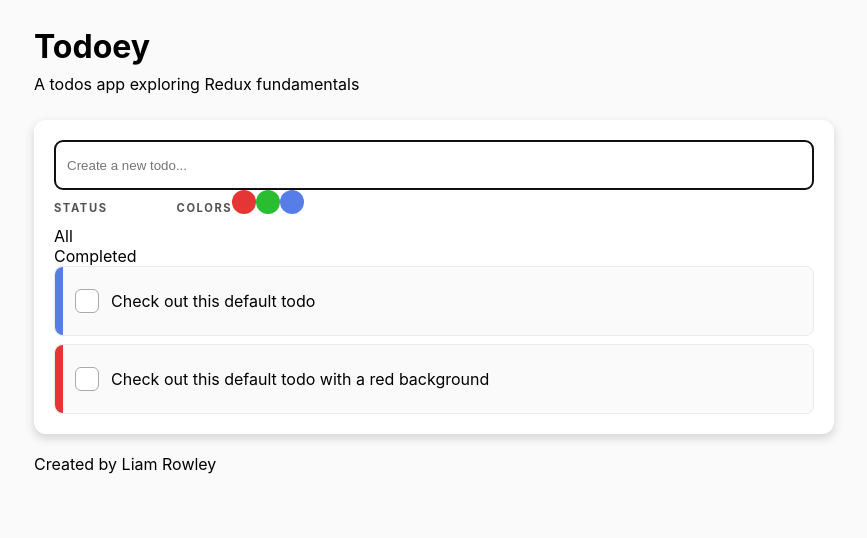
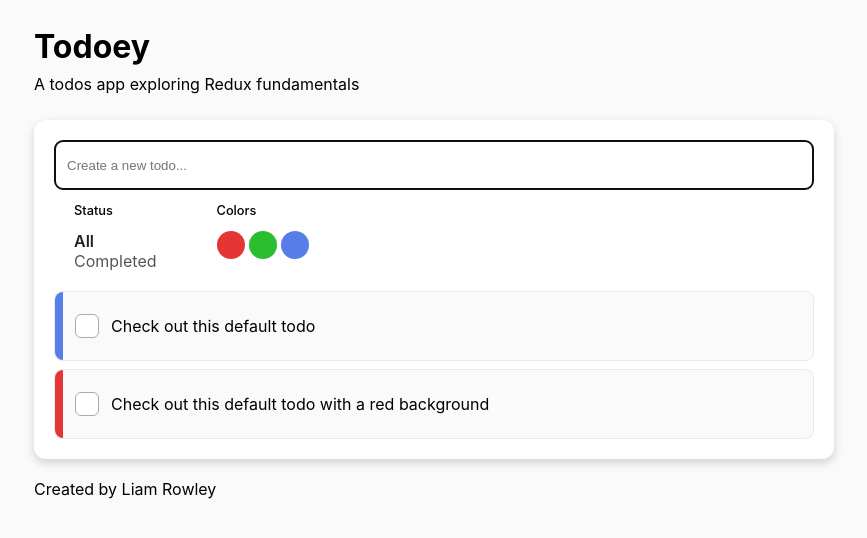
Before and after one commit to liamsrowley/todoey, a React (Create React App) app: page / in a window 1280 px wide. Shown: the top 538 px of the page, without its empty margins (206-1073 px from the left). Built offline with nearby package versions, Linux system fonts and the light colour scheme.

Commit message:
todoey: chore: update styles for status filters

```diff
--- a/src/App.jsx
+++ b/src/App.jsx
@@ -14,7 +14,9 @@ function App() {
         <Card>
           <TodoCreator />
           <FiltersList />
-          <TodoList />
+          <div style={{ marginTop: "20px" }}>
+            <TodoList />
+          </div>
         </Card>
       </Container>
       <Footer />
--- a/src/features/filters/ColorFilter/ColorFilter.jsx
+++ b/src/features/filters/ColorFilter/ColorFilter.jsx
@@ -1,4 +1,4 @@
-import { useDispatch } from "react-redux";
+import { useDispatch, useSelector } from "react-redux";
 import { changeColorFilter } from "../filters.slice";
 
 import styles from "./ColorFilter.module.css";
@@ -6,11 +6,19 @@ import styles from "./ColorFilter.module.css";
 export const ColorFilter = ({ name, colorCode }) => {
   const dispatch = useDispatch();
 
+  const activeColors = useSelector((state) => state.filters.colors);
+
+  const isActive = activeColors.includes(name);
+
   return (
     <div
       style={{ background: colorCode }}
       onClick={() => dispatch(changeColorFilter(name))}
-      className={styles["color-filter"]}
+      className={
+        isActive
+          ? `${styles["color-filter"]} ${styles["color-filter--active"]}`
+          : styles["color-filter"]
+      }
     />
   );
 };
--- a/src/features/filters/ColorFilter/ColorFilter.module.css
+++ b/src/features/filters/ColorFilter/ColorFilter.module.css
@@ -1,11 +1,11 @@
 .color-filter {
   border-radius: 100%;
-  width: 24px;
-  height: 24px;
+  width: 28px;
+  height: 28px;
 }
 
 .color-filter:hover,
 .color-filter.color-filter--active {
   cursor: pointer;
-  border: 3px solid black;
+  border: 2px solid #222;
 }
--- a/src/features/filters/FiltersList/FiltersList.jsx
+++ b/src/features/filters/FiltersList/FiltersList.jsx
@@ -21,15 +21,13 @@ export const FiltersList = () => {
 
   return (
     <div className={styles.filters}>
-      <div>
+      <div className={styles["filters__item"]}>
         <p>Status</p>
         {renderedStatuses}
       </div>
-      <div
-        className={`${styles["filters__item"]} ${styles["filters__item--row"]}`}
-      >
+      <div className={styles["filters__item"]}>
         <p>Colors</p>
-        {renderedColors}
+        <div className={styles["row"]}>{renderedColors}</div>
       </div>
     </div>
   );
--- a/src/features/filters/FiltersList/FiltersList.module.css
+++ b/src/features/filters/FiltersList/FiltersList.module.css
@@ -1,7 +1,11 @@
 .filters {
   display: flex;
   flex-direction: row;
-  gap: 40px;
+  gap: 20px;
+}
+
+.filters__item {
+  padding: 0 20px;
 }
 
 .filters__item.filters__item--row {
@@ -10,9 +14,12 @@
 }
 
 .filters > div > p {
-  font-size: 0.7rem;
-  font-weight: 700;
-  text-transform: uppercase;
-  color: rgb(82, 82, 82);
-  letter-spacing: 0.1rem;
+  font-size: 0.8rem;
+  font-weight: 500;
 }
+
+.row {
+  display: flex;
+  flex-direction: row;
+  gap: 4px;
+}
--- a/src/features/filters/StatusFilter/StatusFilter.jsx
+++ b/src/features/filters/StatusFilter/StatusFilter.jsx
@@ -1,13 +1,22 @@
-import { useDispatch } from "react-redux";
+import { useDispatch, useSelector } from "react-redux";
 import { changeFilterStatus } from "../filters.slice";
 
 import styles from "./StatusFilter.module.css";
 
 export const StatusFilter = ({ name }) => {
   const dispatch = useDispatch();
+  const filterStatus = useSelector((state) => state.filters.status);
+
+  const isActiveFilter = filterStatus === name;
 
   return (
-    <div className={styles.filter}>
+    <div
+      className={
+        isActiveFilter
+          ? `${styles["filter"]} ${styles["filter--active"]}`
+          : styles.filter
+      }
+    >
       <span onClick={() => dispatch(changeFilterStatus(name))}>{name}</span>
     </div>
   );
--- a/src/features/filters/StatusFilter/StatusFilter.module.css
+++ b/src/features/filters/StatusFilter/StatusFilter.module.css
@@ -1,3 +1,17 @@
 .filter {
   font-weight: 400;
+  color: #555;
 }
+
+.filter.filter--active {
+  color: #222;
+}
+
+.filter > span:hover {
+  cursor: pointer;
+}
+
+.filter.filter--active > span {
+  font-weight: 600;
+  color: #222;
+}
```
Also changed, not shown: 1 other file (tests, documents, lock files or other folders).
